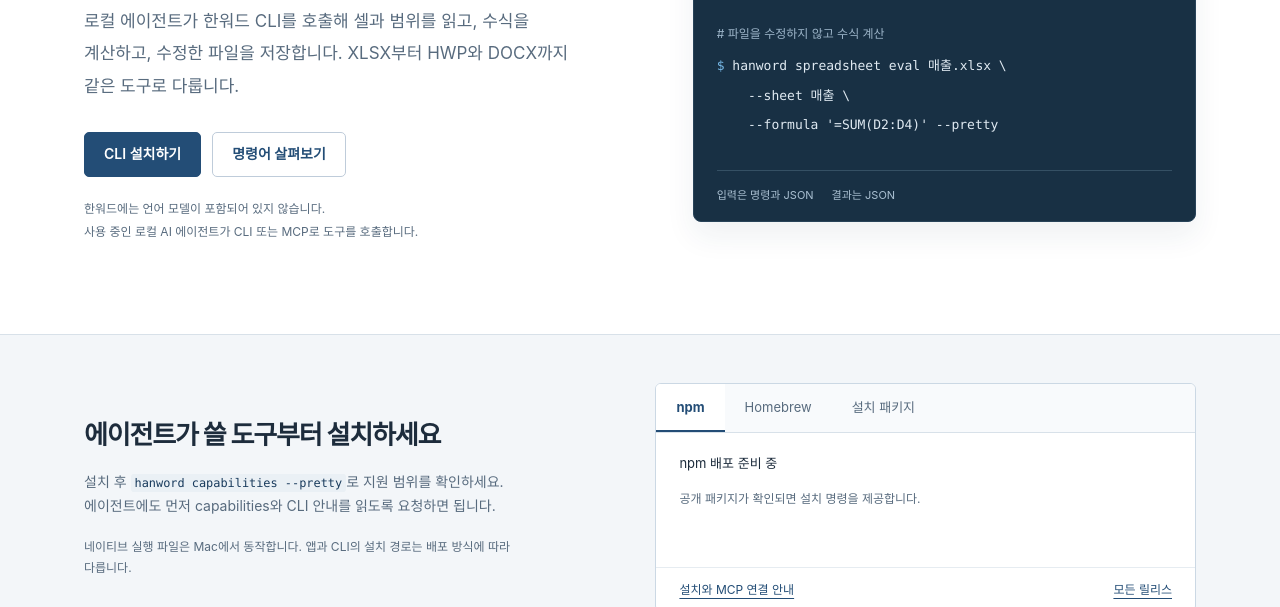
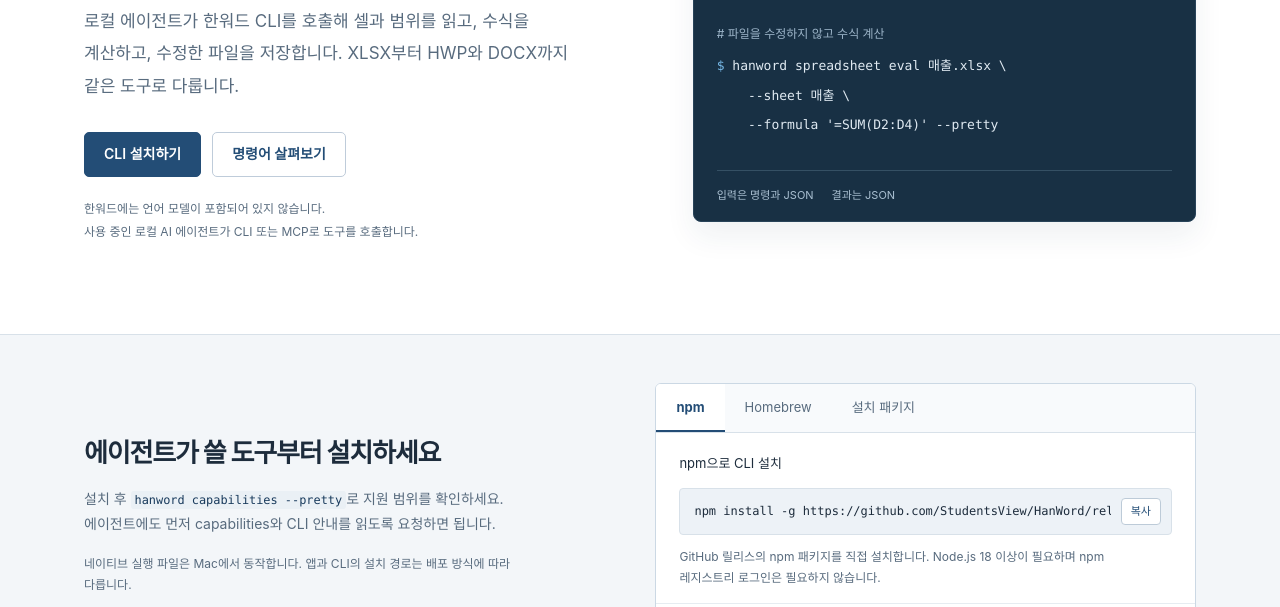
Before and after one commit to StudentsView/HanX, a plain HTML site: page site/index.html in a window 1280 px wide. Shown: the part 345-952 px from the top of the page. Drawn offline with Linux system fonts and the light colour scheme.

Commit message:
Publish verified installation commands and downloads

```diff
--- a/site/config.js
+++ b/site/config.js
@@ -1,4 +1,3 @@
-/* Publish only channels verified for the current release. */
 window.HANWORD_SITE = {
   owner: 'StudentsView',
   repository: 'HanWord',
@@ -6,7 +5,7 @@
   guide: './cli/',
   licensePath: 'LICENSE',
   provenancePath: 'PROVENANCE.md',
-  npm: { available: false, package: '@studentsview/hanword' },
-  brew: { available: false, formula: 'StudentsView/tap/hanword' },
-  pkg: { available: false, asset: 'HanWord-2.6.0.pkg' }
+  npm: { available: true, package: 'https://github.com/StudentsView/HanWord/releases/download/v2.6.0/studentsview-hanword-2.6.0.tgz' },
+  brew: { available: true, formula: 'StudentsView/tap/hanword' },
+  pkg: { available: true, asset: 'HanWord-2.6.0.pkg' }
 };
--- a/site/site.js
+++ b/site/site.js
@@ -18,7 +18,7 @@
   setLinks('[data-provenance]', repository && `${repository}/blob/main/${config.provenancePath || 'PROVENANCE.md'}`);
 
   const channels = {
-    npm: { ready: config.npm?.available && !unresolved(config.npm.package), command: `npm install -g ${config.npm?.package || ''}`, title: 'npm으로 CLI 설치', pending: 'npm 배포 준비 중', detail: 'Node.js와 npm이 설치된 환경에서 실행하세요. Mac용 네이티브 CLI를 설치합니다.' },
+    npm: { ready: config.npm?.available && !unresolved(config.npm.package), command: `npm install -g ${config.npm?.package || ''}`, title: 'npm으로 CLI 설치', pending: 'npm 배포 준비 중', detail: 'GitHub 릴리스의 npm 패키지를 직접 설치합니다. Node.js 18 이상이 필요하며 npm 레지스트리 로그인은 필요하지 않습니다.' },
     brew: { ready: config.brew?.available && !unresolved(config.brew.formula), command: `brew install ${config.brew?.formula || ''}`, title: 'Homebrew로 CLI 설치', pending: 'Homebrew 배포 준비 중', detail: 'Homebrew가 설치된 Mac에서 실행하세요. 설치한 명령의 지원 범위를 capabilities로 확인하세요.' },
     pkg: { ready: config.pkg?.available && repoReady && !unresolved(config.pkg.asset), title: `한워드 ${config.version || ''} Mac 설치 패키지`, pending: '설치 패키지 배포 준비 중', detail: '설치 파일을 열고 안내를 따르세요. 릴리스 안내에서 앱과 CLI의 포함 여부를 확인하세요.' }
   };
```
Also changed, not shown: site/cli/index.html (+1 -1 lines).
